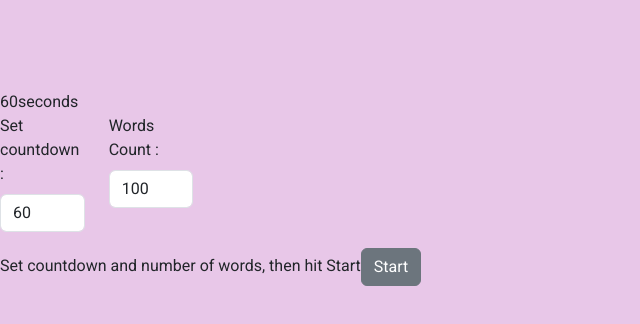
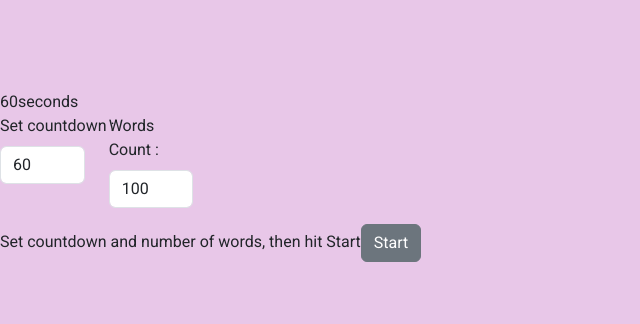
Before and after one commit to aringocode/React-Keyboard-Typing-Trainer, a React (Create React App) app: page / in a window 1280 px wide. Shown: the top 324 px of the page, without its empty margins (0-640 px from the left). Built offline with nearby package versions, Linux system fonts and the light colour scheme; the HTML template or start-up script is replaced by a standard one.

Commit message:
fix row and col size

```diff
--- a/src/components/StatusControls.jsx
+++ b/src/components/StatusControls.jsx
@@ -13,10 +13,10 @@ function StatusControls({ status, wordNums, setWordNums, startTimer, setTimer })
 	return (
 		<>
 			{status === 'start' && (
-				<FormGroup className='selectTimeWord'>
+				<FormGroup className='justify-content-center'>
 					<Row>
-						<Col sm='1'>
-							<Label>Set countdown : </Label>
+						<Col xs='1'>
+							<Label className='text-nowrap'>Set countdown : </Label>
 							<Input
 								type='number'
 								value={seconds}
@@ -24,7 +24,7 @@ function StatusControls({ status, wordNums, setWordNums, startTimer, setTimer })
 								onChange={numberChange}
 							/>
 						</Col>
-						<Col sm='1'>
+						<Col xs='1'>
 							<Label>Words Count : </Label>
 							<Input
 								type='number'
```
